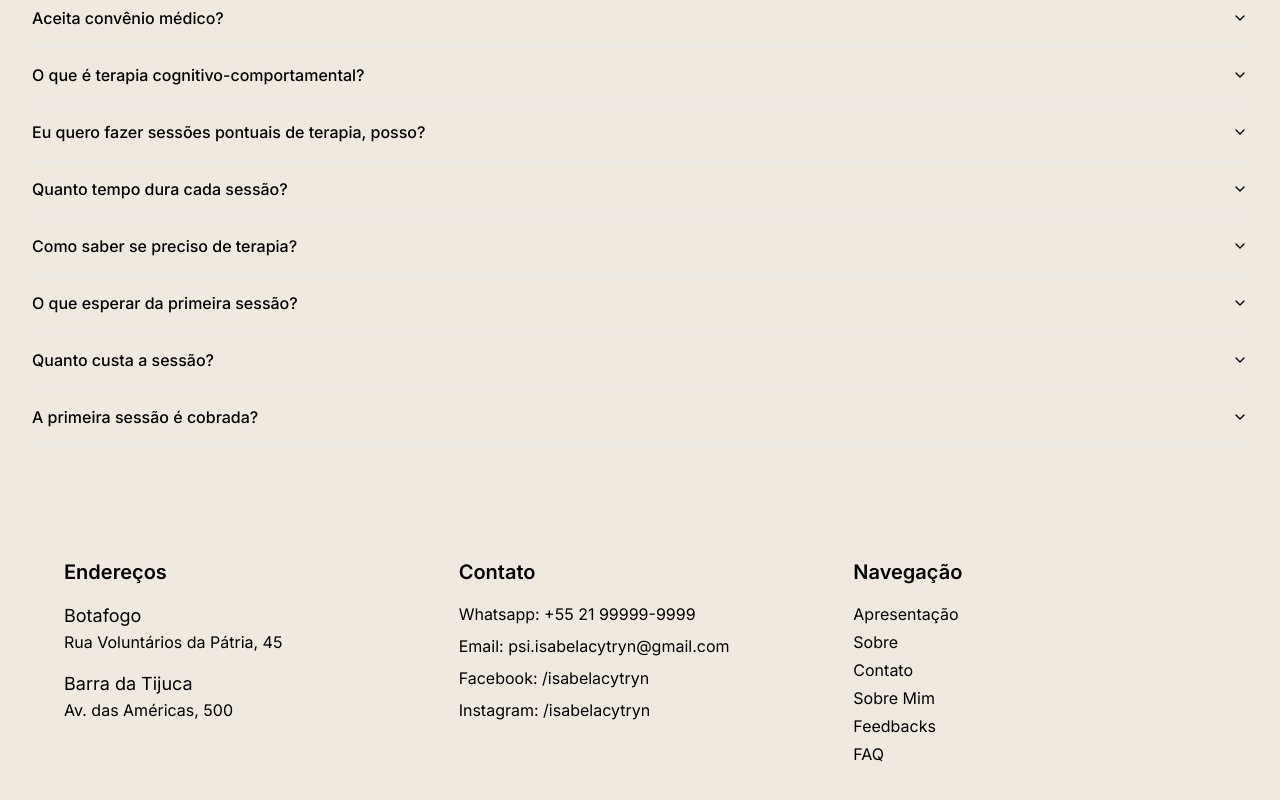
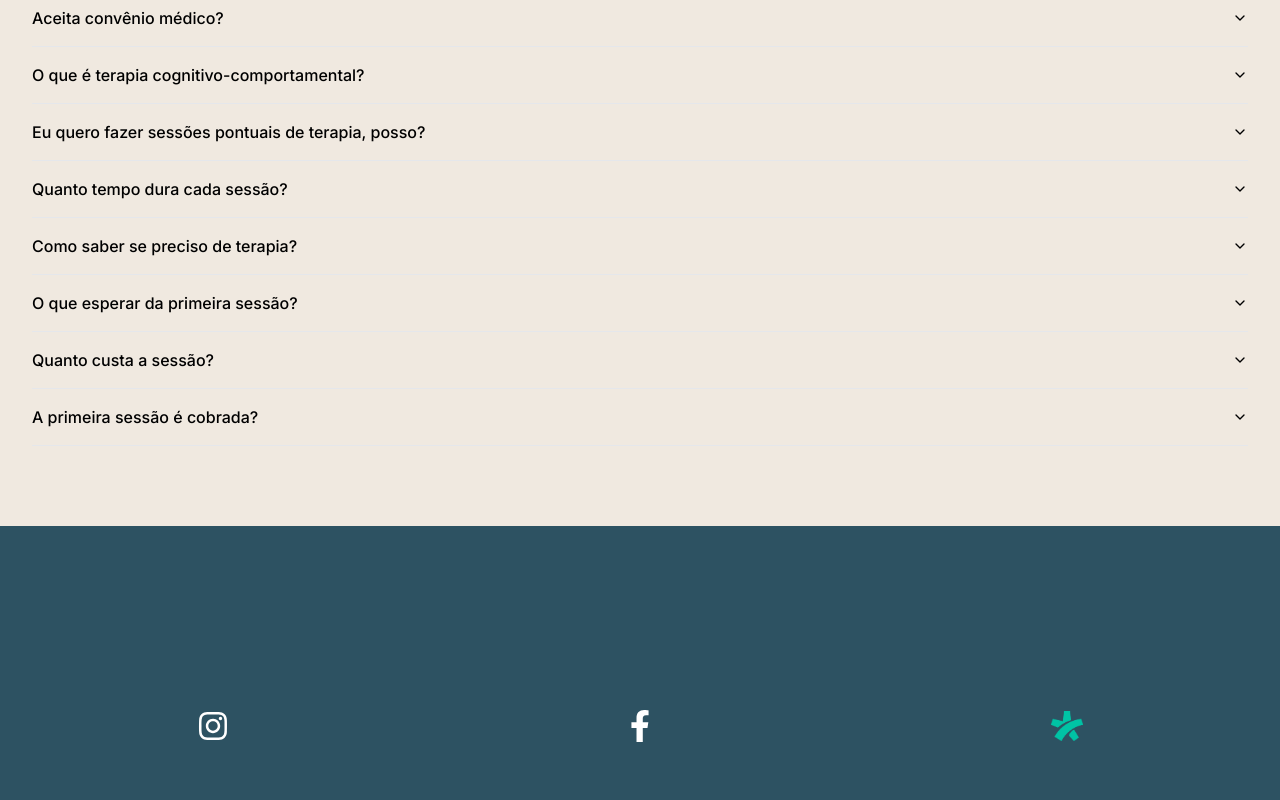
Before and after one commit to MarceloBxD/isacytryn, a Next.js app: page / in a window 1280 px wide. Shown: the part 2816-3616 px from the top of the page. Built offline with nearby package versions, Linux system fonts and the light colour scheme.

Commit message:
chore: Add social media icons to Footer component

```diff
--- a/components/Footer/index.tsx
+++ b/components/Footer/index.tsx
@@ -1,61 +1,57 @@
 "use client";
 
 import React from "react";
+import { FaInstagram, FaFacebookF } from "react-icons/fa";
 
 import { NAV_DATA, FOOTER_DATA } from "@/data";
 
 import Link from "next/link";
 import Image from "next/image";
 
+const SOCIAL_MEDIA_ITEMS = [
+  {
+    id: 1,
+    name: "Instagram",
+    image: <FaInstagram size={32} color="#fff" />,
+    bgOnHover: "#E1306C",
+  },
+  {
+    id: 2,
+    name: "Facebook",
+    image: <FaFacebookF size={32} color="#fff" />,
+    bgOnHover: "#1877F2",
+  },
+  {
+    id: 3,
+    name: "Doctoralia",
+    image: (
+      <Image
+        quality={100}
+        alt="Doctoralia logo"
+        src="/doctoralia.png"
+        width={32}
+        height={32}
+      />
+    ),
+  },
+];
+
 const Footer: React.FC = () => {
   return (
-    <footer className="text-black p-8">
-      <div className="container mx-auto grid grid-cols-1 md:grid-cols-3 gap-8">
-        <div>
-          <h2 className="text-xl font-semibold mb-4">Endereços</h2>
-          <ul>
-            {FOOTER_DATA.addresses.map((address, index) => (
-              <li key={index} className="mb-4">
-                <p className="text-lg">{address.neighborhood}</p>
-                <p>{address.location}</p>
-              </li>
-            ))}
-          </ul>
-        </div>
-        <div>
-          <h2 className="text-xl font-semibold mb-4">Contato</h2>
-          <ul>
-            <li className="mb-2">
-              <p>Whatsapp: {FOOTER_DATA.contact.whatsapp}</p>
-            </li>
-            <li className="mb-2">
-              <p>Email: {FOOTER_DATA.contact.email}</p>
-            </li>
-            <li className="mb-2">
-              <p>Facebook: {FOOTER_DATA.contact.facebook}</p>
-            </li>
-            <li className="mb-2">
-              <p>Instagram: {FOOTER_DATA.contact.instagram}</p>
-            </li>
-          </ul>
-        </div>
-        <div>
-          <h2 className="text-xl font-semibold mb-4">Navegação</h2>
-          <ul>
-            {" "}
-            {NAV_DATA.map((navItem) => (
-              <li
-                className="relative after:content-['']  after:text-white after:font-bold after:text-lg after:font-montserrat after:leading-10 after:uppercase last:after:content-['']"
-                key={navItem.name}
-              >
-                <a href={navItem.href}>
-                  <span className="relative block pb-1">{navItem.name}</span>
-                </a>
-              </li>
-            ))}
-          </ul>
+    <footer className="text-black w-screen">
+      <div className="grid grid-cols-2 md:grid-cols-4 lg:grid-cols-5">
+        <div className="flex justify-center w-screen h-[250px] md:h-[400px] items-center bg-quaternary ">
+          {SOCIAL_MEDIA_ITEMS.map((item) => (
+            <div
+              key={item.id}
+              className={`flex items-center justify-center w-full hover:bg-slate-500 h-full transition-colors duration-300`}
+            >
+              {item.image}
+            </div>
+          ))}
         </div>
       </div>
+      <div></div>
     </footer>
   );
 };
--- a/components/Header/index.tsx
+++ b/components/Header/index.tsx
@@ -16,8 +16,6 @@ import { useApp } from "@/contexts/AppContext";
 import { NAV_DATA } from "@/data";
 
 // animations
-import { HEADER_ANIMATION } from "@/utils/animations";
-
 export const Header: React.FC = () => {
   const { isOpen, setIsOpen } = useApp();
   const [scrolled, setScrolled] = useState(false);
@@ -39,11 +37,11 @@ export const Header: React.FC = () => {
 
   return (
     <header
-      className={` ${
+      className={`${
         isOpen ? "h-[100dvh] bg-white bg-opacity-100" : ""
       } w-full z-50 top-0 bg-secondary rounded-lg flex ${
         isOpen ? "items-start" : "items-center"
-      } justify-between px-10 py-3  `}
+      } justify-between px-10 py-6 md:py-3`}
     >
       <div className="relative w-48 h-10">
         <Link href="/">
@@ -101,7 +99,7 @@ export const Header: React.FC = () => {
       <div
         className={`${
           isOpen ? "flex" : "hidden"
-        } flex-col gap-5 absolute top-20 left-0 w-full p-5 rounded-lg  bg-clip-padding backdrop-filter backdrop-blur-glass bg-opacity-10 border border-glass-border shadow-glass`}
+        } flex-col gap-5 absolute top-20 left-10 w-full p-5 rounded-lg  bg-clip-padding backdrop-filter backdrop-blur-glass bg-opacity-10 border border-glass-border shadow-glass`}
       >
         {NAV_DATA.map((navItem) => (
           <Link
```
Also changed, not shown: public/doctoralia.png (added).
